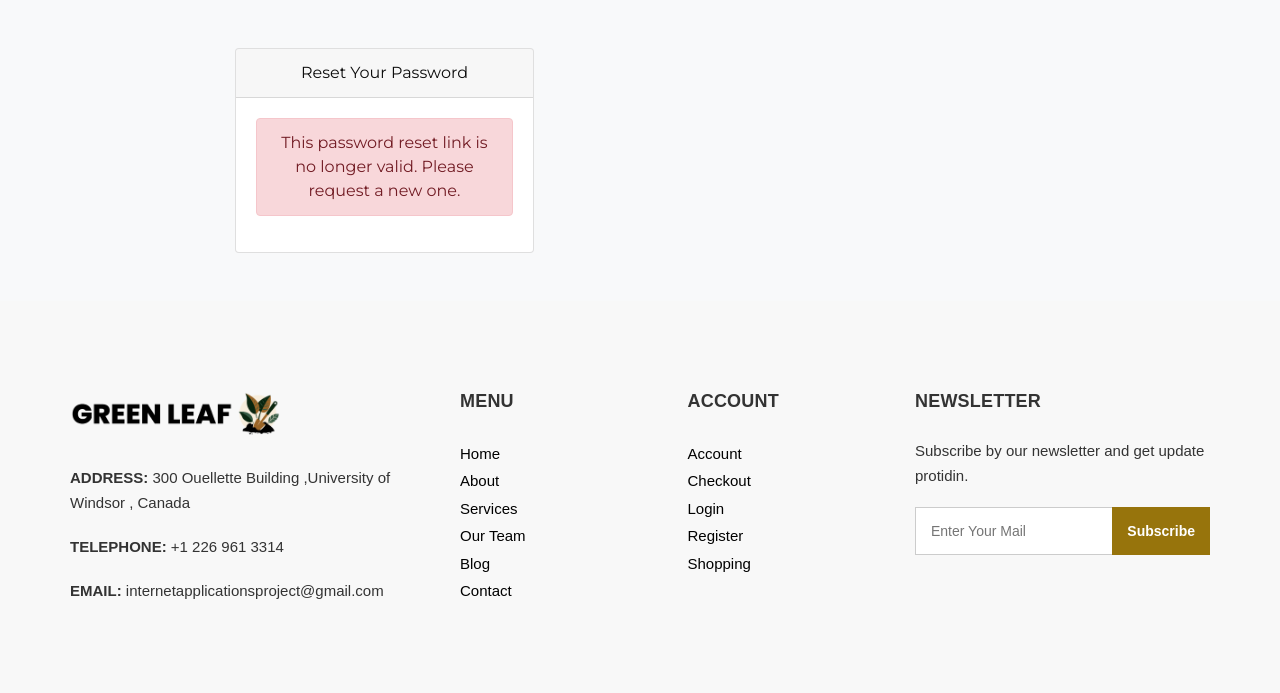
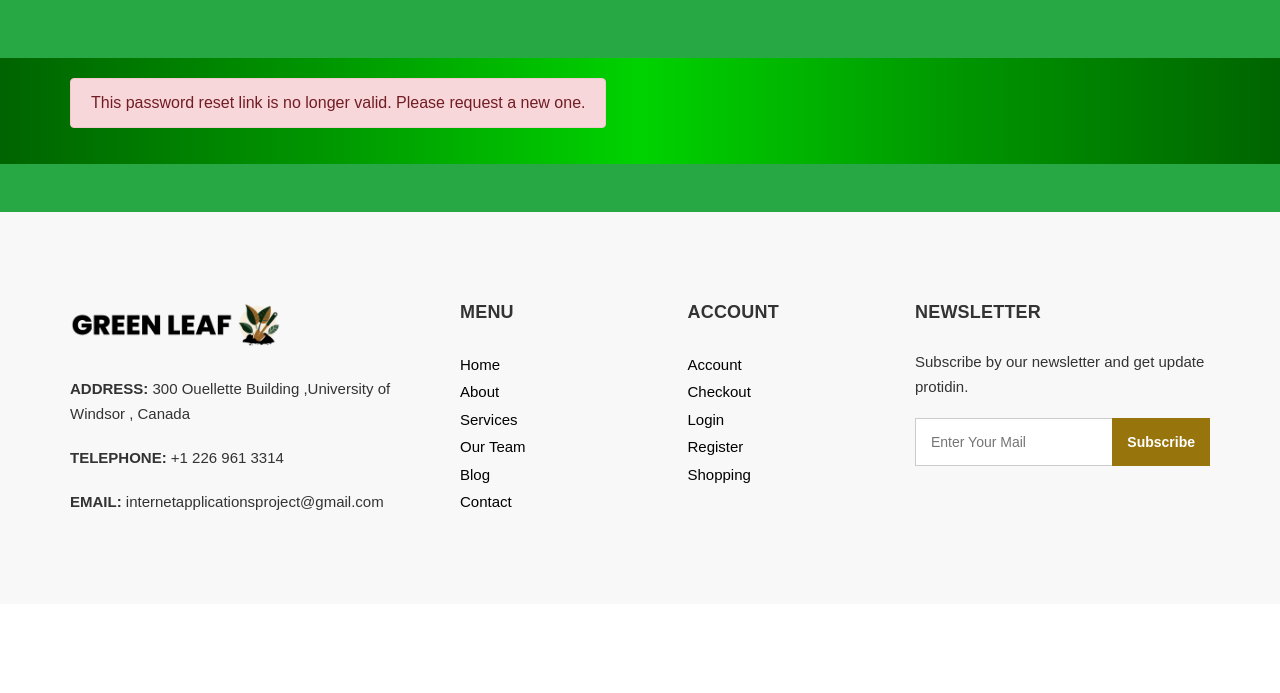
Before and after one commit to Manasakondaveeti/GreenLeafHub, a Django app: page /password_reset_confirm/1/1/ in a window 1280 px wide. Shown: the part 120-813 px from the top of the page. After the commit the page ends 630 px from the top, so only its background shows below. Run offline with Django 5.2, Linux system fonts and the light colour scheme; some libraries are stand-ins or nearby versions.

Commit message:
updating password reset issue

```diff
--- a/GreenLeafHub/urls.py
+++ b/GreenLeafHub/urls.py
@@ -27,7 +27,7 @@ from GreenWebsite.views import (Articles,
                                 ArticleCreateView, ArticleUpdateView,
                                 ArticleDeleteView,UserArticleListView)
 
-from GreenWebsite.views import (dashboard, logout_user, signup_view, login_user, CustomPasswordResetView, send_test_email,product,submit_review,add_to_cart,view_cart,add_product ,product_list,edit_product, payment_view, process_payment ,
+from GreenWebsite.views import (dashboard, logout_user, signup_view, login_user,CustomPasswordResetConfirmView, CustomPasswordResetView,send_test_email,product,submit_review,add_to_cart,view_cart,add_product ,product_list,edit_product, payment_view, process_payment ,
                                 search,
                                 order_history,
                                 product_gallery)
@@ -40,10 +40,15 @@ urlpatterns = [
     path('login/', auth_views.LoginView.as_view(template_name='registration/login.html'), name='login'),
     path('logout/', logout_user, name='logout'),
     path('signup/', signup_view, name='signup'),
-    path('password_reset/',CustomPasswordResetView.as_view(),name='password_reset'),
-    path('password_reset_done/', auth_views.PasswordResetDoneView.as_view(template_name='registration/password_reset_done.html'), name='password_reset_done'),
-    path('password_reset_confirm/<uidb64>/<token>/',auth_views.PasswordResetConfirmView.as_view(template_name='registration/password_reset_confirm.html'),name='password_reset_confirm'),
-    path('password_reset_complete/', auth_views.PasswordResetCompleteView.as_view(template_name='registration/password_reset_complete.html'), name='password_reset_complete'),
+    path('password_reset/', CustomPasswordResetView.as_view(), name='password_reset'),
+    path('password_reset_done/',
+         auth_views.PasswordResetDoneView.as_view(template_name='registration/password_reset_done.html'),
+         name='password_reset_done'),
+    path('password_reset_confirm/<uidb64>/<token>/', CustomPasswordResetConfirmView.as_view(),
+         name='password_reset_confirm'),
+    path('password_reset_complete/',
+         auth_views.PasswordResetCompleteView.as_view(template_name='registration/password_reset_complete.html'),
+         name='password_reset_complete'),
     path('send_mail/',send_test_email,name='send_mail'),
     path('product/<int:pk>',product,name='product'),
     path('search/', search, name='search'),
--- a/templates/registration/password_reset.html
+++ b/templates/registration/password_reset.html
@@ -8,7 +8,8 @@
                 {% csrf_token %}
                 <h4 class="text-center">Reset Password</h4>
                 <div class="mb-3 mt-5">
-                    <label for="exampleInputEmail1" class="form-label">Email</label>
+                    <label for="InputEmail" class="form-label">Email</label>
+{#                    <input type="email" name="InputEmail" class="form-control" id="InputEmail" aria-describedby="emailHelp">#}
                     {{ form.email }}
                 </div>
                 <button type="submit" class="btn btn-primary mt-4">Request Password Reset</button>
--- a/templates/registration/password_reset_confirm.html
+++ b/templates/registration/password_reset_confirm.html
@@ -2,19 +2,23 @@
 {% load static %}
 {% block title %}Password Reset Confirm{% endblock %}
 {% block body %}
-<div class="bg-light py-5">
+<div class="bg-success py-5">
+<div class="container-fluid form-body">
     <div class="container">
-        <div class="row justify-content-center">
-            <div class="col-md-6">
-                <div class="card">
-                    <div class="card-header text-center">
-                        Reset Your Password
+            {% if validlink %}
+                <form method="post" class="mx-auto">
+                    <h4 class="text-center">Reset Your Password</h4>
+                    {% csrf_token %}
+                    <div class="mb-3 mt-5">
+                        <label for="password" class="form-label">password</label>
+    {#                    <input type="text" name="username" class="form-control" id="username" aria-describedby="emailHelp">#}
+                                              {{ form.new_password1 }}
                     </div>
-                    <div class="card-body">
-                        {% if validlink %}
-                            <form method="post">
-                                {% csrf_token %}
-                                {{ form.as_p }}
+                    <div class="mb-3 mt-5">
+                        <label for="password" class="form-label">Confirm password</label>
+    {#                    <input type="text" name="username" class="form-control" id="username" aria-describedby="emailHelp">#}
+                                              {{ form.new_password2 }}
+                    </div>
                     <button type="submit" class="btn btn-primary w-100">Reset Password</button>
                 </form>
             {% else %}
@@ -25,7 +29,4 @@
     </div>
 </div>
 </div>
-        </div>
-    </div>
-</div>
 {% endblock %}
```
Also changed, not shown: GreenLeafHub/settings.py (+8 -11 lines), templates/registration/password_reset_complete.html (+7 -13 lines). Lines whose indentation alone changed are shown as unchanged.
